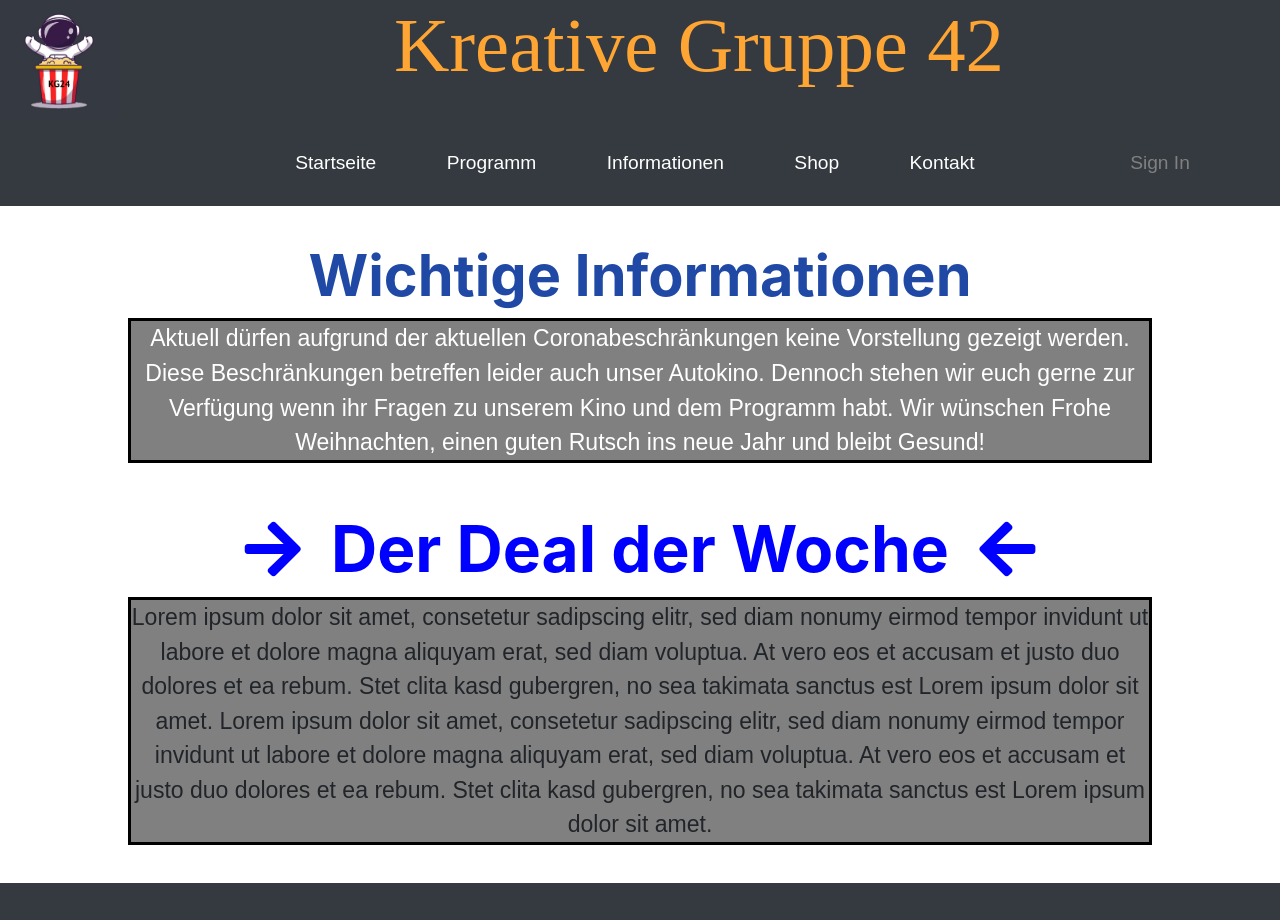
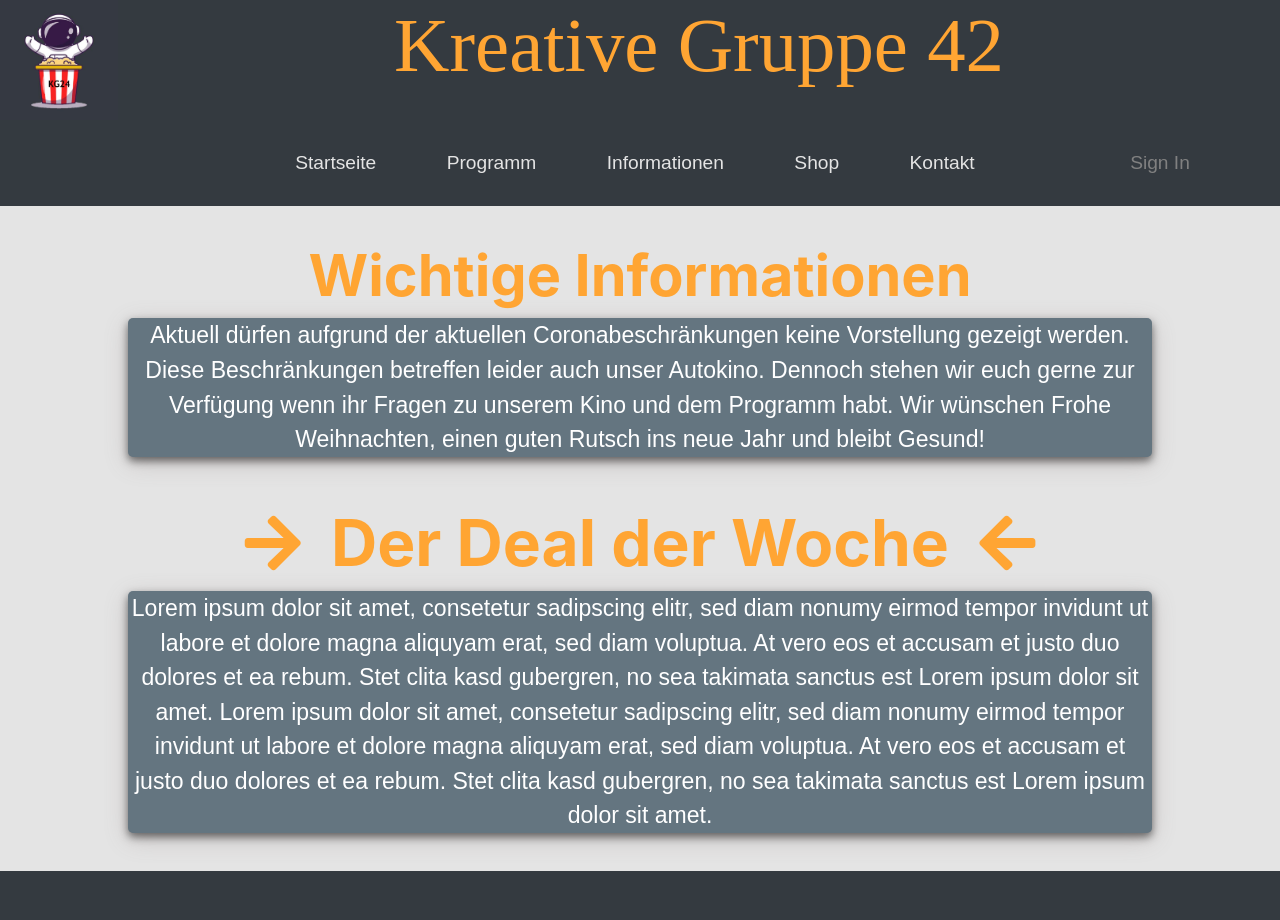
Before and after one commit to MoayadYaghi/Frontend-Kinosystem, a React (Create React App) app: page / in a window 1280 px wide. Shown: the top 920 px of the page. Built offline with nearby package versions, Linux system fonts and the light colour scheme; no server answers.

Commit message:
mini slider repariert. Startseite verschönert

```diff
--- a/src/App.css
+++ b/src/App.css
@@ -2,7 +2,7 @@
   --mainDark: #343a40;
   --mainGrey: rgba(109, 109, 109);
   --mainLightGrey: rgba(172, 172, 172);
-  --mainWhite: #ffffff;
+  --mainWhite: #e4e4e4;
   --mainBlue: #007bff;
 }
 
--- a/src/Components/DealderWoche/DealDW.css
+++ b/src/Components/DealderWoche/DealDW.css
@@ -1,5 +1,5 @@
 .DealDWÜberschrift {
-  color: blue;
+  color: #ffa533;
   display: flex;
   margin-top: 2vw;
   font-weight: bold;
@@ -9,23 +9,21 @@
   align-items: center;
   cursor: pointer;
   text-decoration: none;
+  text-shadow: 0 4px 8px 0 rgba(255, 0, 0, 0.527),0 6px 25px 0 rgb(197, 192, 192);
 }
 
 .InfoDWÜberschrift {
-  color: rgb(31, 73, 165);
-
+  color: #ffa533;
   margin-top: 2vw;
   font-weight: bold;
   font-size: 4rem;
-
   margin-top: 2vw;
   font-weight: bold;
   font-size: 4.5vw;
-
   text-align: center !important;
   align-items: center;
-
   text-decoration: none;
+  text-shadow: 0 4px 8px 0 rgba(255, 0, 0, 0.527),0 6px 25px 0 rgb(197, 192, 192);
 }
 
 .DealDWSchrift {
@@ -34,38 +32,38 @@
 
 .DealDWSchrift:hover {
   color: darkred;
-
   border-radius: 10px;
 }
+
 .InfoDWSchrift {
   text-align: center;
 }
+
 .class {
   display: none;
 }
+
 .class:hover {
   font-size: large;
 }
 
 .DealDWText {
-  background-color: grey;
+  background-color: rgb(100, 117, 128);
   font-family: Arial, Helvetica, sans-serif;
-  border: black;
-  border-style: solid;
   font-size: 2vw;
   align-items: center;
   text-align: center;
 }
 
 .InfoDWText {
-  background-color: grey;
+  background-color: rgb(100, 117, 128);
   font-family: Arial, Helvetica, sans-serif;
-  border: black;
-  border-style: solid;
   font-size: 2vw;
   align-items: center;
   text-align: center;
   color: white;
+  border-radius: 5px;
+  box-shadow: 0 4px 8px 0 rgba(0, 0, 0, 0.527),0 6px 25px 0 rgb(197, 192, 192);
 }
 
 .DealDWKomplett {
@@ -75,6 +73,7 @@
   margin-right: 10%;
   margin-bottom: 3vw;
 }
+
 .Fehler {
   font-size: 4vw;
   font-weight: bold;
@@ -85,25 +84,27 @@
   margin-left: 20%;
   margin-right: 20%;
 }
+
 .DealDWText {
-  background-color: grey;
+  background-color: rgb(100, 117, 128);
   font-family: Arial, Helvetica, sans-serif;
-  border: black;
-  border-style: solid;
-  font-size: 1.8vw;
-  align-items: center;
-  text-align: center;
-}
-
-.InfoDWText {
-  background-color: grey;
-  font-family: Arial, Helvetica, sans-serif;
-  border: black;
-  border-style: solid;
+  border-style: hidden;
   font-size: 1.8vw;
   align-items: center;
   text-align: center;
   color: white;
+  border-radius: 5px;
+  box-shadow: 0 4px 8px 0 rgba(0, 0, 0, 0.527),0 6px 25px 0 rgb(197, 192, 192);
+}
+
+.InfoDWText {
+  background-color: rgb(100, 117, 128);
+  font-family: Arial, Helvetica, sans-serif;
+  font-size: 1.8vw;
+  align-items: center;
+  text-align: center;
+  color: white;
+  box-shadow: 0 4px 8px 0 rgba(0, 0, 0, 0.527),0 6px 25px 0 rgb(197, 192, 192);
 }
 
 @media screen and (max-width: 820px) {
@@ -129,6 +130,7 @@
   text-align: center;
   margin-right: 10%;
 }
+
 .Fehler {
   font-size: 4vw;
   font-weight: bold;
--- a/src/Components/Navbar/Navbar.js
+++ b/src/Components/Navbar/Navbar.js
@@ -22,7 +22,6 @@ class Navbar extends Component {
           </a>
           <h1 className="Gruppenname">Kreative Gruppe 42</h1>
         </div>
-
         <nav className="NavbarItems">
           <div className="navbar-logo"></div>
 
--- a/src/Components/Shop/Shop.css
+++ b/src/Components/Shop/Shop.css
@@ -35,6 +35,7 @@
 }
 
 .Warenkorb {
+  position: right;
 }
 
 .Kasse {
@@ -48,3 +49,11 @@
   margin-bottom: 3vw;
   background-color: rgb(167, 111, 111);
 }
+
+.Gutscheinbetrag {
+  margin-right: 80%;
+}
+
+.GutscheinBild {
+  margin-right: 80%;
+}
--- a/src/Components/Slider/Slider.js
+++ b/src/Components/Slider/Slider.js
@@ -5,8 +5,6 @@ import pic1 from "../../Pics/pic1.jpg";
 import pic2 from "../../Pics/pic2.jpg";
 import pic3 from "../../Pics/pic3.jpg";
 import { TransitionGroup, CSSTransition } from "react-transition-group"; */
-
-var ReactCSSTransitionGroup = require("react-transition-group");
 
 function MoviesSlider({ images, text }) {
   /* console.log(images) */
@@ -28,6 +26,7 @@ function MoviesSlider({ images, text }) {
   return (
     images.length > 0 && (
       <div>
+        <div className="flexboxContainer">
           <div className="slider">
             <button id="goLeft" onClick={goLeft}>
               {"<"}
@@ -36,6 +35,7 @@ function MoviesSlider({ images, text }) {
             <button id="goRight" onClick={goRight}>
               {">"}
             </button>
+          </div>
         </div>
         <div className="TextDisplay">
           <div key={index} className="slide">
--- a/src/Components/Slider/Slider.scss
+++ b/src/Components/Slider/Slider.scss
@@ -1,3 +1,5 @@
+
+
 .slider {
   display: flex;
   position: relative;
@@ -23,6 +25,14 @@
   transition: 0.5s;
   overflow: hidden;
   transform: translateX(1%);
+}
+
+#goLeftMobile {
+  display: none;
+}
+
+#goRightMobile {
+  display: none;
 }
 
 %btn-styles {
@@ -58,13 +68,12 @@
   flex-direction: column;
   text-align: center;
   height: 100px;
-  background-color: gray;
   width: 50%;
   align-items: center;
   position: relative;
   overflow: hidden;
   margin-left: 25%;
-  margin-top: 50px;
+  margin-top: 30px;
 }
 
 .image {
@@ -73,3 +82,40 @@
   height: 100%;
   transition: 0.5s;
 }
+
+@media (max-width: 820px) {
+
+  #flexboxContainer {
+    height: 130%;
+    color: white;
+  }
+
+  %btnMobile-styles {
+    display: flex;
+    height: 100%;
+    transform: translateY(-50%);
+    align-items: center;
+    width: 15%;
+    transition: 0.5s;
+    color: white;
+    &:hover {
+      background: rgba(0, 0, 0, 0.438);
+      cursor: pointer;
+      color: rgb(196, 196, 196);
+    }
+  }
+
+  #goLeft {
+    @extend %btnMobile-styles;
+  }
+
+  #goRight {
+    @extend %btnMobile-styles;
+  }
+}
+
+@media (orientation: landscape) and (max-width: 100px) {
+}
+
+@media (orientation: portrait) {
+}
--- a/src/Pages/startSeite.jsx
+++ b/src/Pages/startSeite.jsx
@@ -15,11 +15,9 @@ const StartSeite = () => {
   return (
     <div className="App">
       <Navbar />
-
       <SliderAufruf />
       <InfoderWoche />
       <DealDW />
-
       <Footer />
     </div>
   );
```
Also changed, not shown: src/Components/Navbar/Navbar.css (+16 -12 lines), 1 other file (tests, documents, lock files or other folders). Lines whose indentation alone changed are shown as unchanged.
